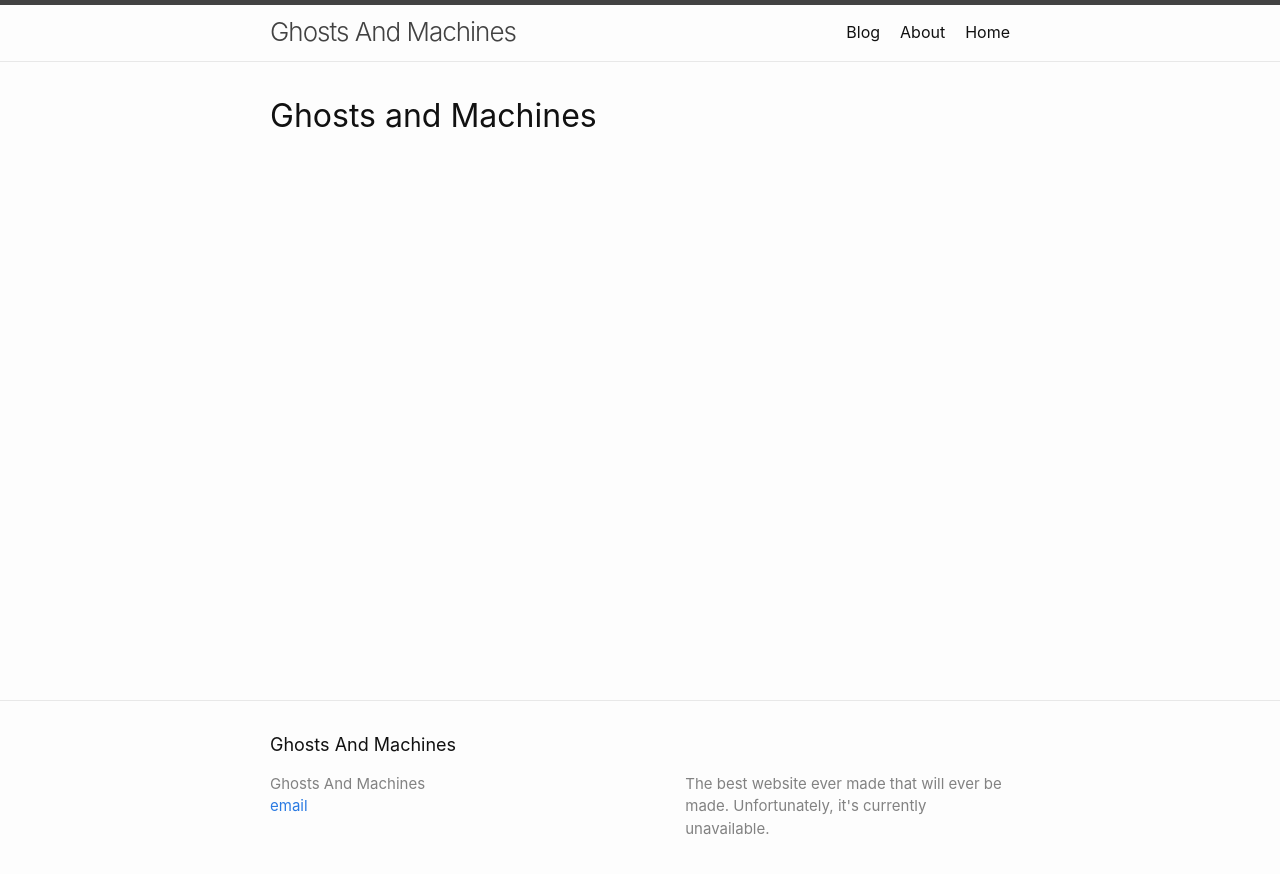
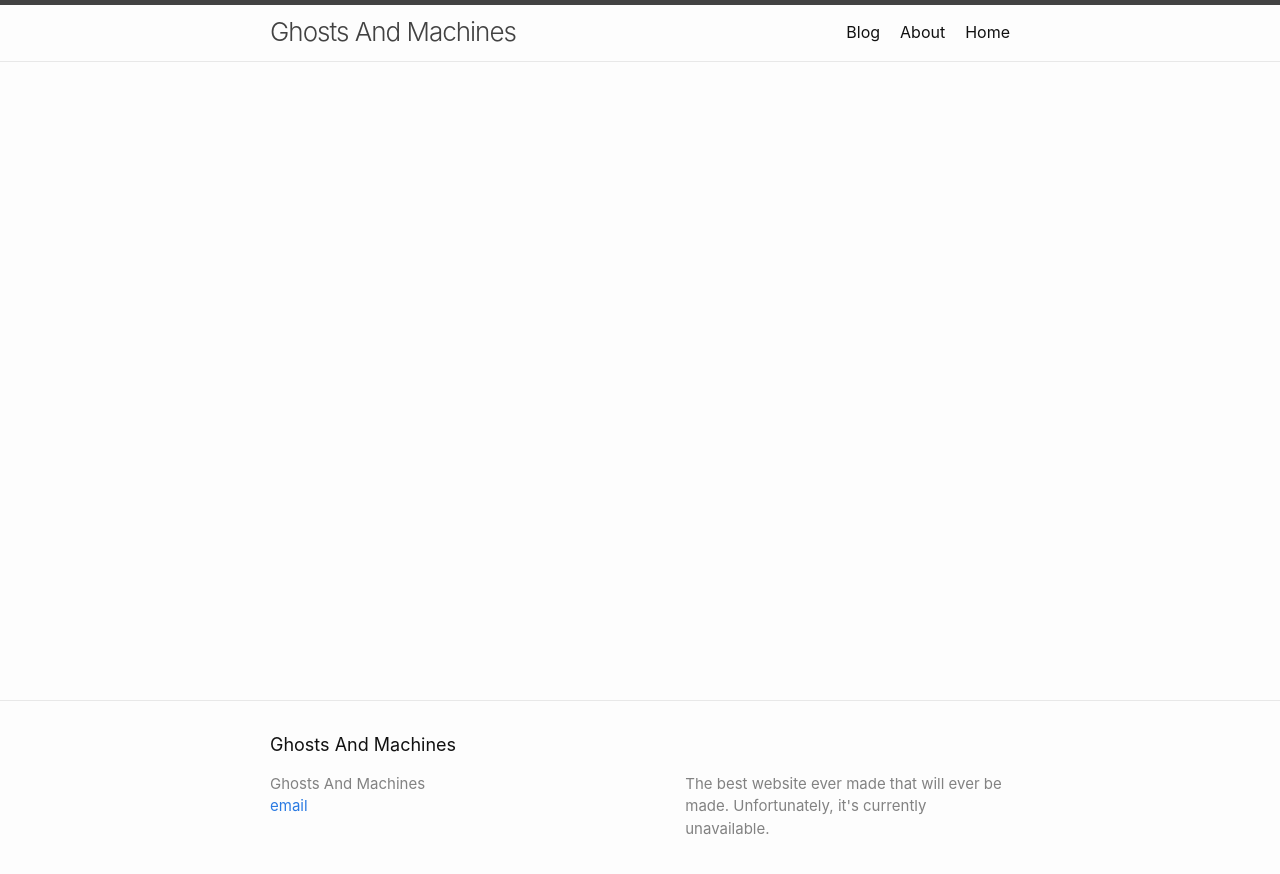
Before and after one commit to ghostsandmachines/ghostsandmachines.github.io, a Jekyll site: the page built from index.html, in a window 1280 px wide. Shown: the top 874 px of the page. Built offline with Jekyll 4.4.1, drawn with Linux system fonts in a browser that asks for light colours.

Commit message:
homepage

```diff
--- a/index.html
+++ b/index.html
@@ -2,9 +2,3 @@
 layout: default
 title: Home
 ---
-
-<body>
-
-<h1> Ghosts and Machines </h1>
-
-</body>
```
